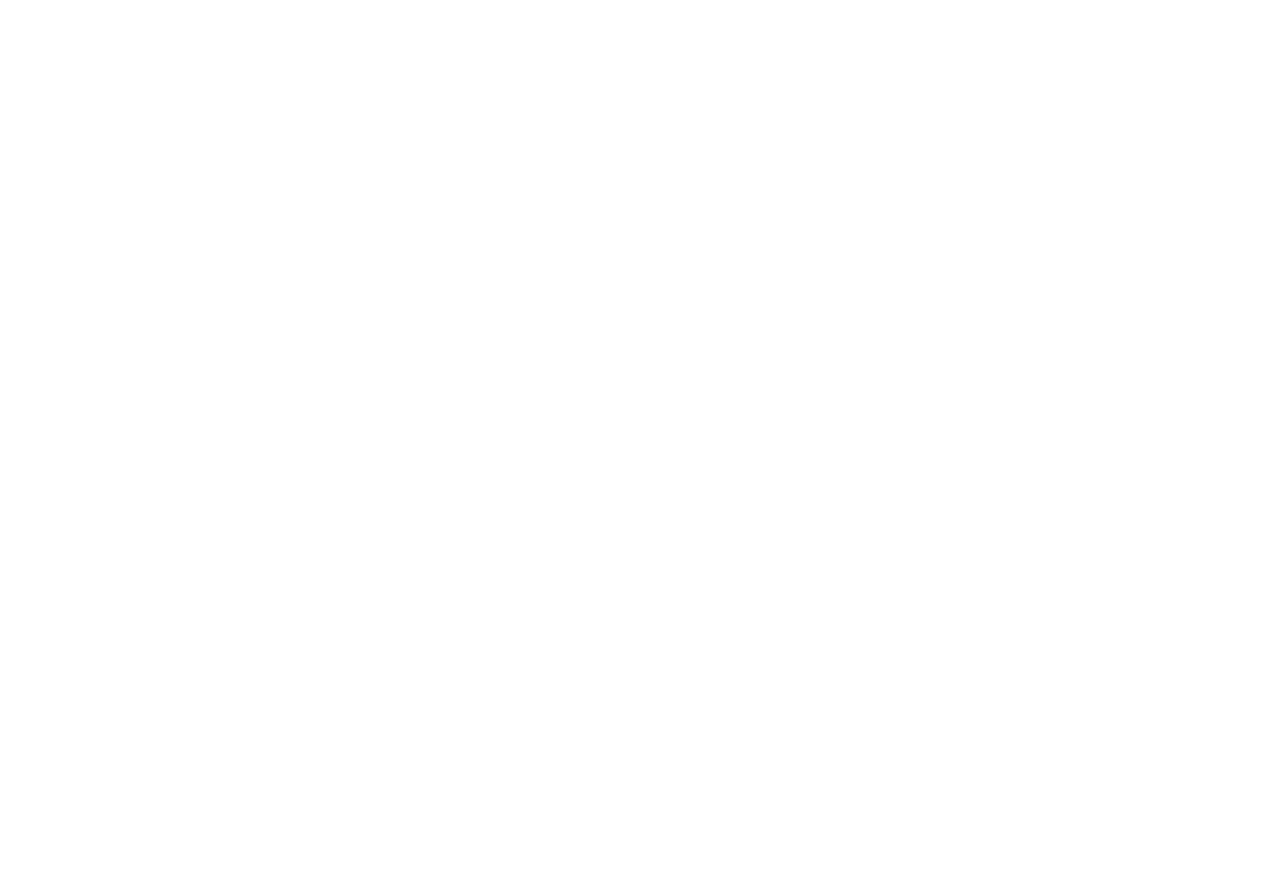
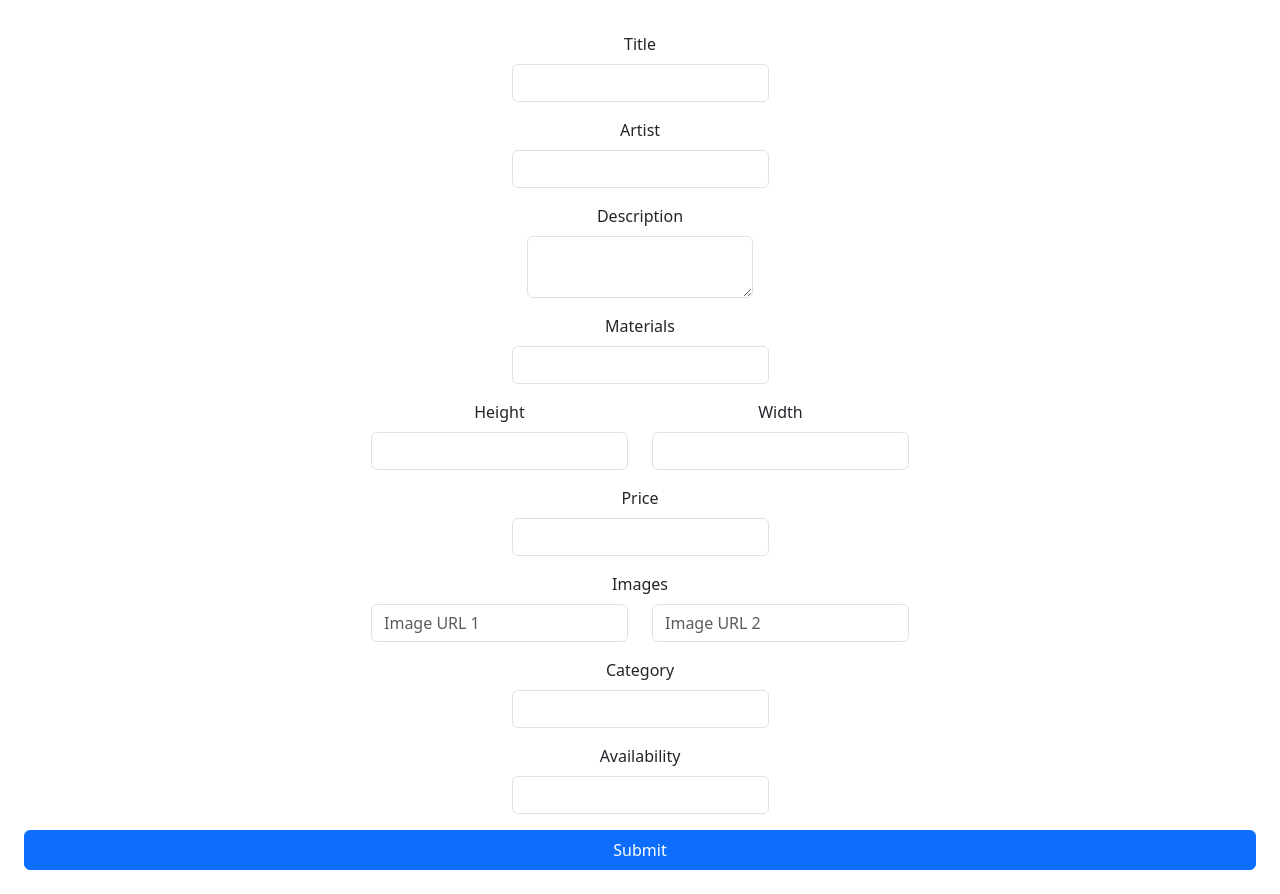
Before and after one commit to Aadarshk11/ArtistryValue, a React (Create React App) app in the folder myartapp/: page /postart in a window 1280 px wide. Before the commit this address had no page. Before the commit the page ends 800 px from the top, so only its background shows below. Built offline with nearby package versions, Linux system fonts and the light colour scheme.

Commit message:
final touch

```diff
--- a/myartapp/src/App.js
+++ b/myartapp/src/App.js
@@ -3,6 +3,8 @@
 import { BrowserRouter as Router, Routes, Route } from "react-router-dom";
 import Login from "./screens/Login";
 import Signup from "./screens/Signup";
+import PostArt from "./screens/PostArt";
+import Category from "./screens/Category";
 
 function App() {
   return (
@@ -12,6 +14,8 @@
           <Route path="/" element={<Home/>} />
           <Route path="/login" element={<Login/>} />
           <Route path="/signup" element={<Signup/>} />
+          <Route path="/postart" element={<PostArt/>} />
+          <Route path="/category" element={<Category/>} />
         </Routes>
       </div>
     </Router>
--- a/myartapp/src/components/NavigationBar.js
+++ b/myartapp/src/components/NavigationBar.js
@@ -22,11 +22,11 @@
             <Nav.Link as={Link} to="/">
               Home
             </Nav.Link>
-            <Nav.Link href="/about">About</Nav.Link>
-            <Nav.Link href="/services">Categories</Nav.Link>
-            <Nav.Link href="/contact">Contact</Nav.Link>
+
+            <Nav.Link href="/category">Categories</Nav.Link>
+
             {localStorage.getItem("authToken") ? (
-              <Nav.Link as={Link} to="/">
+              <Nav.Link as={Link} to="/postart">
                 Post your art
               </Nav.Link>
             ) : (
--- a/myartapp/src/components/footer.js
+++ b/myartapp/src/components/footer.js
@@ -8,34 +8,32 @@
       <Container>
         <Row>
           <Col md={4}>
-            <h5>About Us</h5>
+            <h5>About this project </h5>
             <p>
-              We are a company dedicated to providing the best services and products.
-              Our mission is to bring the highest quality to our customers.
+              made by aadarsh kasturey as a self project to learn MERN technology. To know more about this direct to readme file of this github repository.
             </p>
           </Col>
           <Col md={4}>
             <h5>Links</h5>
             <ul className="list-unstyled">
-              <li><a href="/" className="text-white">Home</a></li>
-              <li><a href="/about" className="text-white">About</a></li>
-              <li><a href="/services" className="text-white">Services</a></li>
-              <li><a href="/contact" className="text-white">Contact</a></li>
+              <li><Link to="/" className="text-white">Home</Link></li>
+              <li><Link to="/" className="text-white">About</Link></li>
+              <li><Link to="/" className="text-white">Services</Link></li>
+              <li><Link to="/" className="text-white">Contact</Link></li>
             </ul>
           </Col>
           <Col md={4}>
-            <h5>Contact Us</h5>
+            <h5>Contact me</h5>
             <address>
-              123 Main Street<br />
-              City, State, 12345<br />
-              <a href="tel:+1234567890" className="text-white">+1 (234) 567-890</a><br />
-              <a href="mailto:info@company.com" className="text-white">info@company.com</a>
+
+              <a href="https://www.linkedin.com/in/aadarshhistory" className="text-white">Linkedin</a><br />
+
             </address>
           </Col>
         </Row>
         <Row>
           <Col className="text-center mt-3">
-            <p>&copy; 2024 Company Name. All rights reserved.</p>
+            <p>&copy; completed on 28/07/2024 </p>
           </Col>
         </Row>
       </Container>
--- /dev/null
+++ b/myartapp/src/screens/Category.js
@@ -0,0 +1,66 @@
+import React from "react";
+
+const categories = [
+  {
+    name: "Ceramics",
+    description: "Handcrafted ceramic items including vases, bowls, and more."
+  },
+  {
+    name: "Sculptures",
+    description: "Hand-carved and molded sculptures made from various materials."
+  },
+  {
+    name: "Jewelry",
+    description: "Handmade jewelry pieces including necklaces, rings, and earrings."
+  },
+  {
+    name: "Textiles",
+    description: "Handcrafted textile items such as scarves, blankets, and clothing."
+  },
+  {
+    name: "Accessories",
+    description: "Handmade accessories including wallets, bags, and belts."
+  },
+  {
+    name: "Paintings",
+    description: "Hand-painted artworks in various styles and mediums."
+  },
+  {
+    name: "Furniture",
+    description: "Handcrafted furniture pieces made from wood, metal, and other materials."
+  },
+  {
+    name: "Architecture",
+    description: "Design and creation of buildings and other structures."
+  },
+  {
+    name: "Literature",
+    description: "Written works, including novels, poems, and essays."
+  },
+  {
+    name: "Music",
+    description: "Creation and performance of musical works."
+  },
+  {
+    name: "Performing Arts",
+    description: "Art forms that involve performance, including theatre, dance, and more."
+  },
+  {
+    name: "Cinema",
+    description: "The art of filmmaking, including direction, production, and acting."
+  }
+];
+
+export default function Category() {
+  return (
+    <div>
+      <h1>Art Categories</h1>
+      {categories.map((category, index) => (
+        <div key={index} style={{ marginBottom: "20px" }}>
+          <h2>{category.name}</h2>
+          <p>{category.description}</p>
+        </div>
+      ))}
+    </div>
+  );
+}
--- /dev/null
+++ b/myartapp/src/screens/PostArt.js
@@ -0,0 +1,181 @@
+import React, { useState } from "react";
+import { Form, Button, Col, Row } from "react-bootstrap";
+
+export default function PostArt() {
+  const [formData, setFormData] = useState({
+    title: "",
+    artist: "",
+    description: "",
+    materials: "",
+    dimensions: {
+      height: "",
+      width: ""
+    },
+    price: "",
+    images: ["", ""],
+    category: "",
+    availability: ""
+  });
+
+  const handleChange = (e) => {
+    const { name, value } = e.target;
+    if (name.includes("dimensions")) {
+      const dimension = name.split(".")[1];
+      setFormData((prevData) => ({
+        ...prevData,
+        dimensions: {
+          ...prevData.dimensions,
+          [dimension]: value
+        }
+      }));
+    } else if (name.includes("images")) {
+      const index = parseInt(name.split(".")[1]);
+      setFormData((prevData) => {
+        const images = [...prevData.images];
+        images[index] = value;
+        return {
+          ...prevData,
+          images
+        };
+      });
+    } else {
+      setFormData((prevData) => ({
+        ...prevData,
+        [name]: value
+      }));
+    }
+  };
+
+  const handleSubmit = (e) => {
+    e.preventDefault();
+    console.log(formData);
+    // Add your form submission logic here
+  };
+
+  return (
+    <Form onSubmit={handleSubmit}>
+      <Form.Group controlId="formTitle">
+        <Form.Label>Title</Form.Label>
+        <Form.Control
+          type="text"
+          name="title"
+          value={formData.title}
+          onChange={handleChange}
+        />
+      </Form.Group>
+
+      <Form.Group controlId="formArtist">
+        <Form.Label>Artist</Form.Label>
+        <Form.Control
+          type="text"
+          name="artist"
+          value={formData.artist}
+          onChange={handleChange}
+        />
+      </Form.Group>
+
+      <Form.Group controlId="formDescription">
+        <Form.Label>Description</Form.Label>
+        <Form.Control
+          as="textarea"
+          name="description"
+          value={formData.description}
+          onChange={handleChange}
+        />
+      </Form.Group>
+
+      <Form.Group controlId="formMaterials">
+        <Form.Label>Materials</Form.Label>
+        <Form.Control
+          type="text"
+          name="materials"
+          value={formData.materials}
+          onChange={handleChange}
+        />
+      </Form.Group>
+
+      <Row>
+        <Col>
+          <Form.Group controlId="formHeight">
+            <Form.Label>Height</Form.Label>
+            <Form.Control
+              type="number"
+              name="dimensions.height"
+              value={formData.dimensions.height}
+              onChange={handleChange}
+            />
+          </Form.Group>
+        </Col>
+        <Col>
+          <Form.Group controlId="formWidth">
+            <Form.Label>Width</Form.Label>
+            <Form.Control
+              type="number"
+              name="dimensions.width"
+              value={formData.dimensions.width}
+              onChange={handleChange}
+            />
+          </Form.Group>
+        </Col>
+      </Row>
+
+      <Form.Group controlId="formPrice">
+        <Form.Label>Price</Form.Label>
+        <Form.Control
+          type="number"
+          name="price"
+          value={formData.price}
+          onChange={handleChange}
+        />
+      </Form.Group>
+
+      <Form.Group controlId="formImages">
+        <Form.Label>Images</Form.Label>
+        <Row>
+          <Col>
+            <Form.Control
+              type="text"
+              name="images.0"
+              placeholder="Image URL 1"
+              value={formData.images[0]}
+              onChange={handleChange}
+            />
+          </Col>
+          <Col>
+            <Form.Control
+              type="text"
+              name="images.1"
+              placeholder="Image URL 2"
+              value={formData.images[1]}
+              onChange={handleChange}
+            />
+          </Col>
+        </Row>
+      </Form.Group>
+
+      <Form.Group controlId="formCategory">
+        <Form.Label>Category</Form.Label>
+        <Form.Control
+          type="text"
+          name="category"
+          value={formData.category}
+          onChange={handleChange}
+        />
+      </Form.Group>
+
+      <Form.Group controlId="formAvailability">
+        <Form.Label>Availability</Form.Label>
+        <Form.Control
+          type="text"
+          name="availability"
+          value={formData.availability}
+          onChange={handleChange}
+        />
+      </Form.Group>
+
+      <Button variant="primary" type="submit">
+        Submit
+      </Button>
+    </Form>
+  );
+}
```
